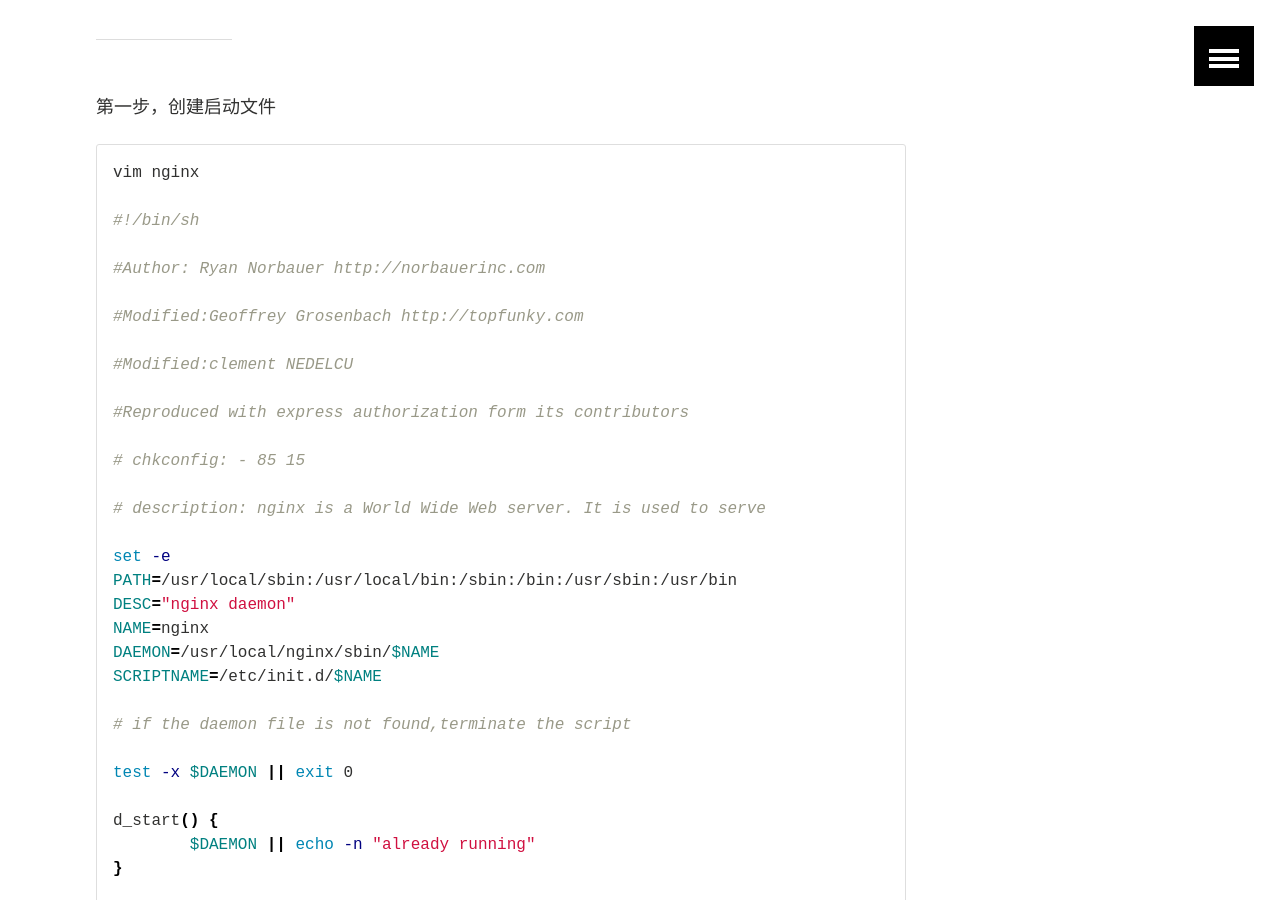
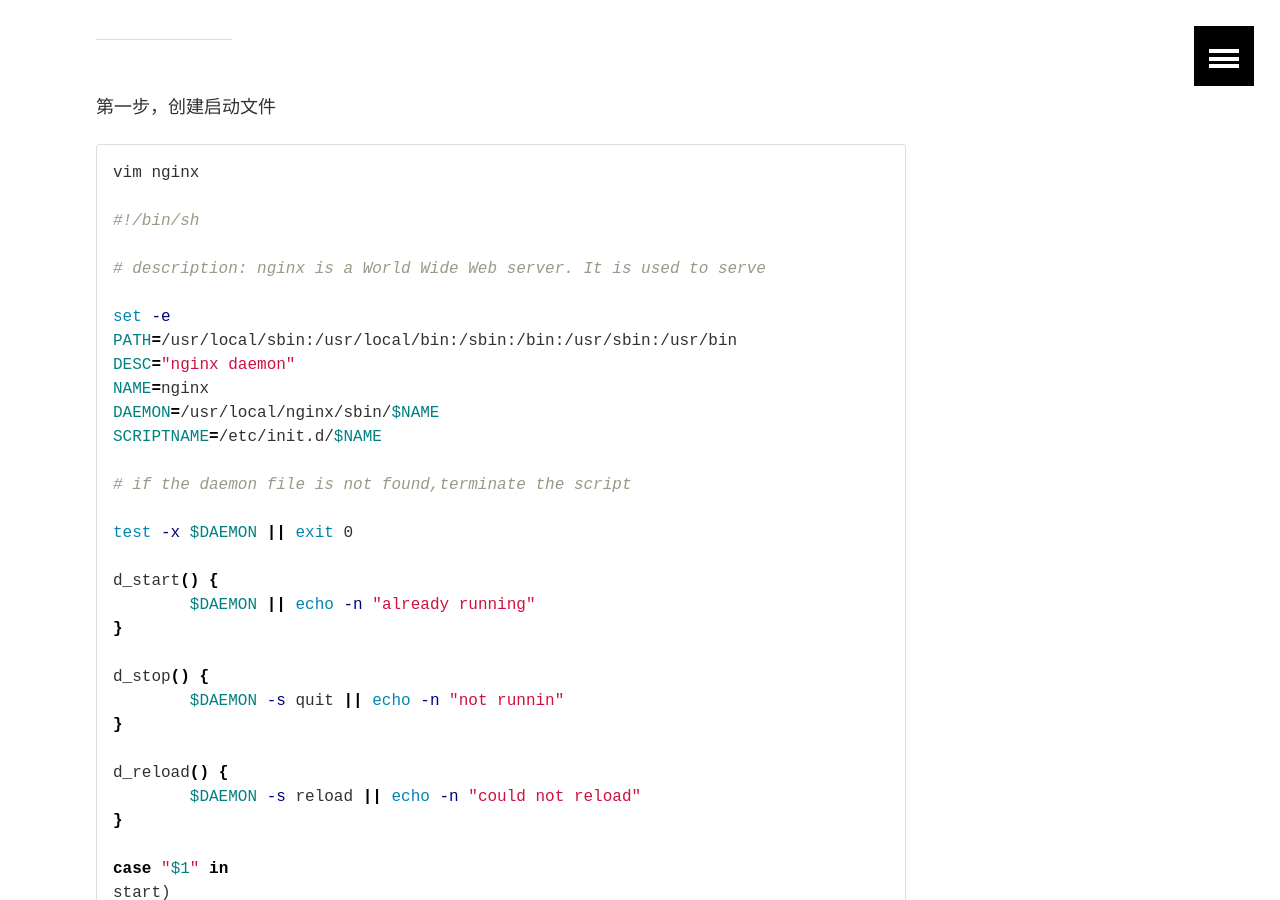
Before and after one commit to Jeremy115/goywzl.github.io, a Jekyll site: the page built from _posts/server/2015-12-4-nginx-start-script.markdown, in a window 1280 px wide and 900 px high, scrolled down 396 px. Built offline with Jekyll 4.4.1, drawn with Linux system fonts in a browser that asks for light colours; comment, search, counter and statistics services are not loaded.

Commit message:
Update 2015-12-4-nginx-start-script.markdown

```diff
--- a/_posts/server/2015-12-4-nginx-start-script.markdown
+++ b/_posts/server/2015-12-4-nginx-start-script.markdown
@@ -22,11 +22,6 @@
 vim nginx
 
 #!/bin/sh
-#Author: Ryan Norbauer http://norbauerinc.com
-#Modified:Geoffrey Grosenbach http://topfunky.com
-#Modified:clement NEDELCU
-#Reproduced with express authorization form its contributors
-# chkconfig: - 85 15
 # description: nginx is a World Wide Web server. It is used to serve
 set -e
 PATH=/usr/local/sbin:/usr/local/bin:/sbin:/bin:/usr/sbin:/usr/bin
```
